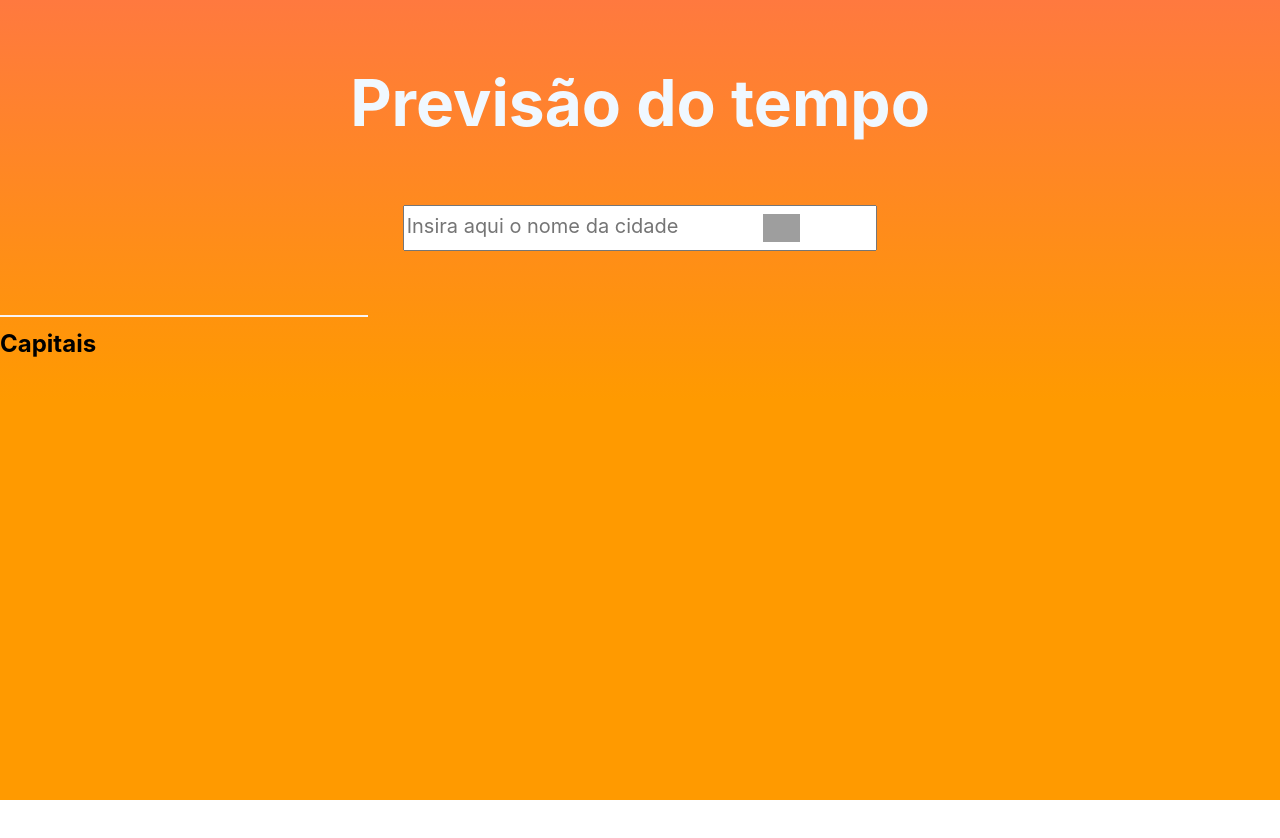
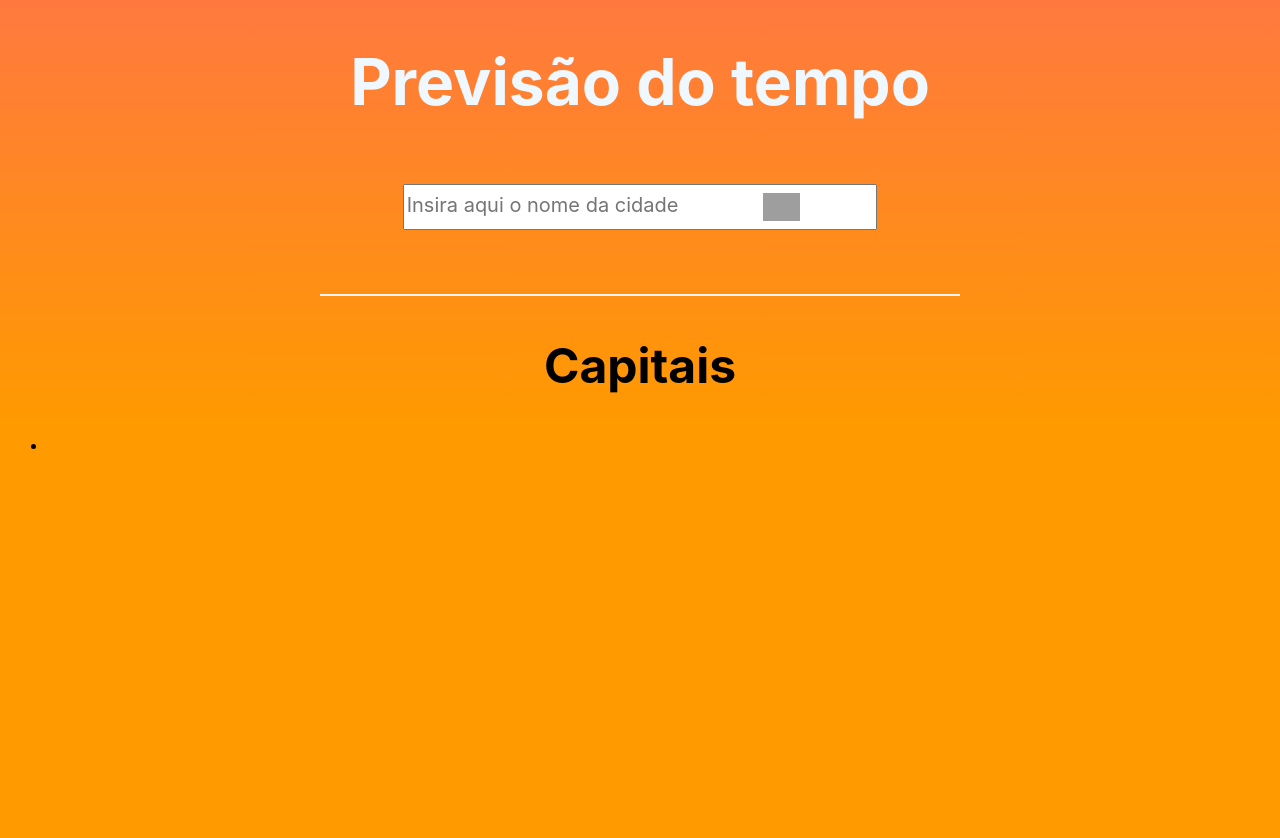
Before and after one commit to Dougls99/Previsao_do-_tempo, a React (Create React App) app: page / in a window 1280 px wide. Shown: the top 838 px of the page. Before the commit the page ends 800 px from the top, so only its background shows below. Built offline with nearby package versions, Linux system fonts and the light colour scheme; grey boxes are pictures that could not be loaded.

Commit message:
centralizando div da previsao

```diff
--- a/src/components/layout/Home.js
+++ b/src/components/layout/Home.js
@@ -3,7 +3,7 @@ import styles from './Home.module.css'
 import search from '../img/search.svg'
 
 function Home() {
-  const [climas, setClimas] = useState("")
+  const [climas, setClimas] = useState('')
 
   const [city, setCity] = useState('')
 
@@ -22,8 +22,7 @@ function Home() {
 
   return (
     <header className={styles.header}>
-
-        <h1>Previsão do tempo </h1>
+      <h1>Previsão do tempo </h1>
 
       <div className={styles.input}>
         <input
@@ -31,29 +30,34 @@ function Home() {
           onChange={handleChange}
           value={city}
         />
-        <img
-          src={search}
-          alt="search"
-          onClick={handleSearch}
-        />
+        <img src={search} alt="search" onClick={handleSearch} />
       </div>
 
       {climas ? (
         <div className={styles.previsao}>
-          <h3>{climas.name} {climas.sys.country}</h3>
-          <p>{climas.main.temp}ºC {climas.weather[0].description}</p>
-          <p>min {climas.main.temp_min}º  máx {climas.main.temp_max}º</p>
+          <h3>
+            {climas.name} {climas.sys.country}
+          </h3>
+          <p>
+            {climas.main.temp}ºC {climas.weather[0].description}
+          </p>
+          <p>
+            min {climas.main.temp_min}º máx {climas.main.temp_max}º
+          </p>
           <p>Sensação {climas.main.feels_like}</p>
           <p>Humidade {climas.main.humidity}%</p>
           <p>Vento: {climas.wind.speed}km/h</p>
-
         </div>
       ) : (
         <div></div>
       )}
       <hr></hr>
       <h2>Capitais</h2>
-
+      <div>
+        <ul>
+          <li></li>
+        </ul>
+      </div>
     </header>
   )
 }
--- a/src/components/layout/Home.module.css
+++ b/src/components/layout/Home.module.css
@@ -1,5 +1,4 @@
 .header h1 {
-  padding-top: 1em;
   font-size: 4em;
   display: flex;
   align-items: center;
@@ -9,15 +8,15 @@
 
 hr {
   height: 2px;
-  width: 23em;
+  width: 40em;
   border: none;
   background-color: rgb(248, 244, 244);
   display: flex;
 }
 
 h2 {
-  padding-top: 0.5em;
-  padding-right: 5em;
+  text-align: center;
+  font-size: 3em;
 }
 
 .input {
@@ -59,10 +58,17 @@ input::-webkit-input-placeholder {
 .previsao{
   background-color: aliceblue;
   display: flex;
-  padding-bottom: 2em;
-  text-align: center;
   align-items: center;
   flex-direction: column;
-  border: 1em;
+  flex-wrap: wrap;
   width: 50em;
+  height: 10em;
+  margin-left: auto;
+  margin-right: auto;
+  margin-bottom: 2em;
 }
+
+.previsao img {
+  width: 50px;
+  height: 50px;
+}
--- a/src/index.css
+++ b/src/index.css
@@ -1,5 +1,4 @@
 * {
-  margin: 0;
   font-family: -apple-system, BlinkMacSystemFont, 'Segoe UI', 'Roboto', 'Oxygen',
     'Ubuntu', 'Cantarell', 'Fira Sans', 'Droid Sans', 'Helvetica Neue',
     sans-serif;
```
